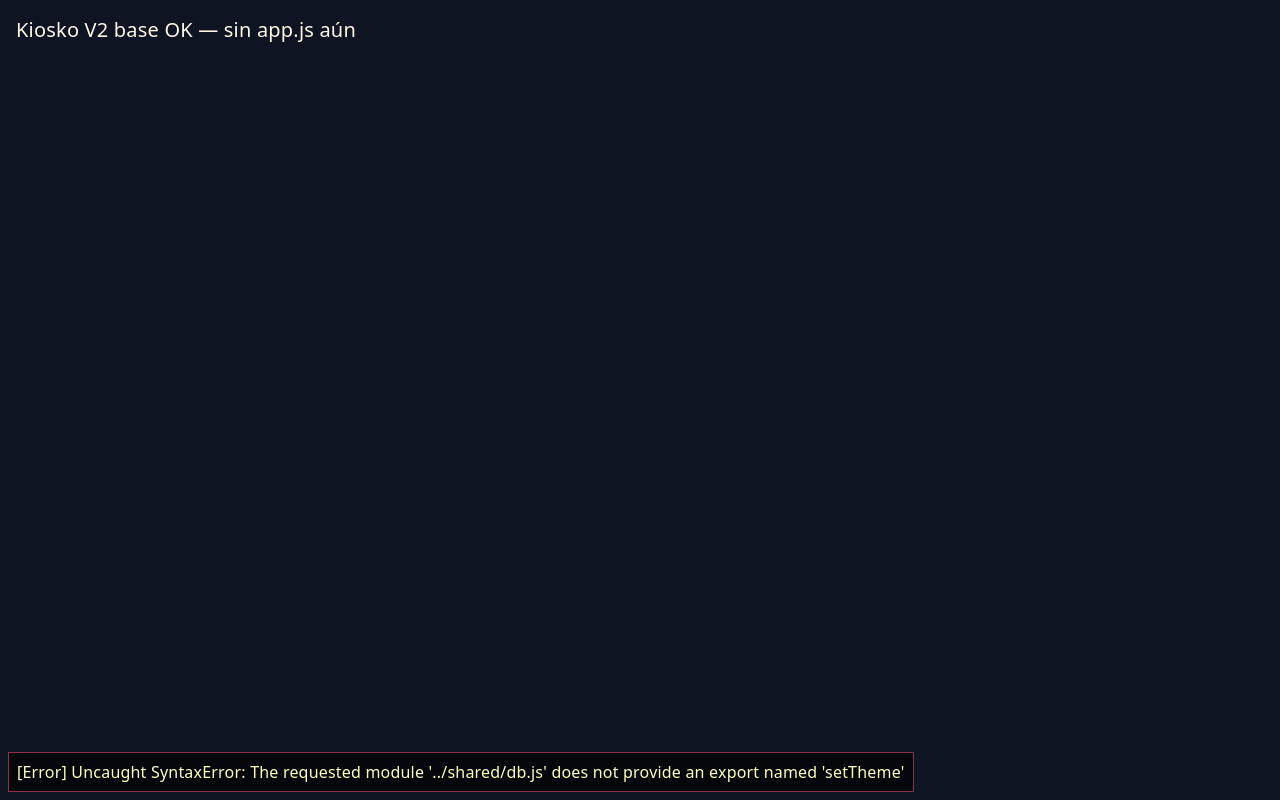
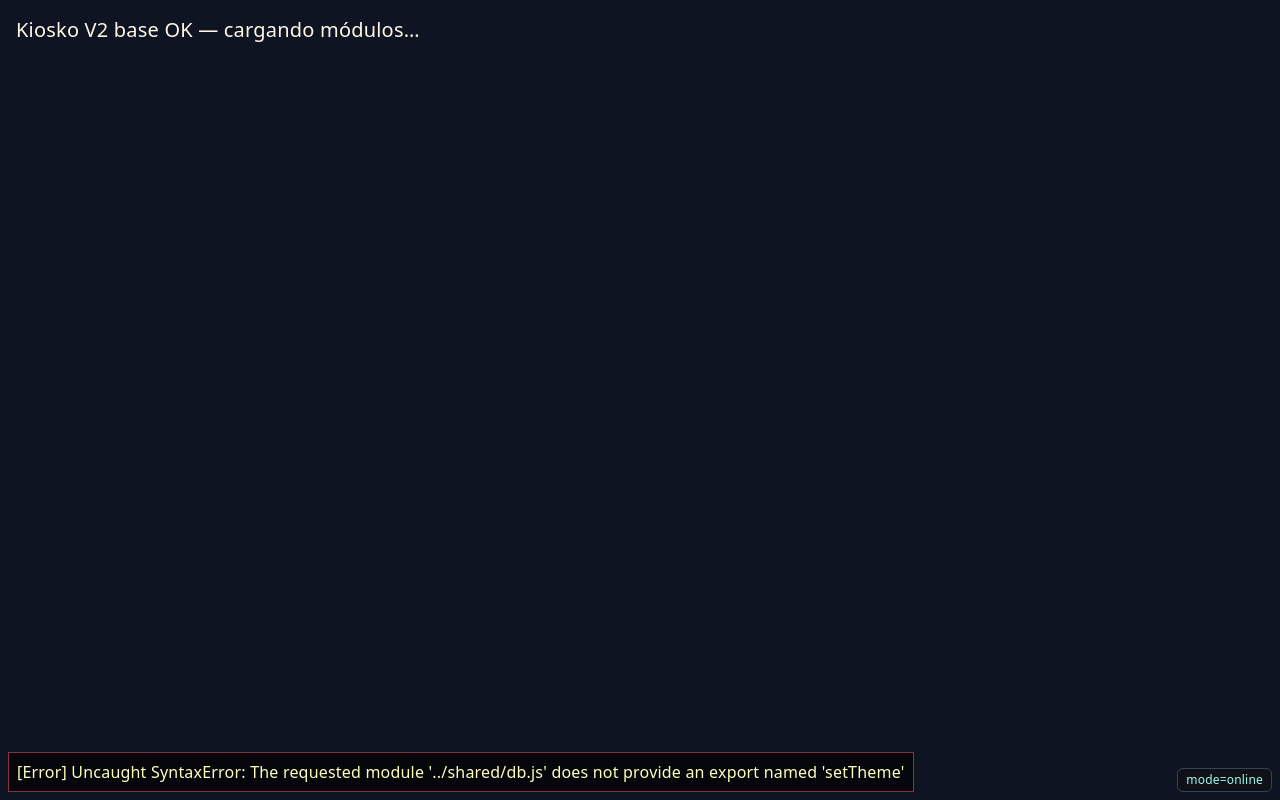
Before and after one commit to lexusm2p/prueba, a plain HTML site: page v2/kiosk/index.html in a window 1280 px wide. Drawn offline with Linux system fonts and the light colour scheme; no server answers.

Commit message:
Update index.html

```diff
--- a/v2/kiosk/index.html
+++ b/v2/kiosk/index.html
@@ -10,38 +10,61 @@
   <style>
     body{background:#0f1422;color:#fff8e6;font-family:system-ui,Arial}
     #app{padding:16px;font-size:20px}
-    .err{position:fixed;left:8px;bottom:8px;background:#000a;color:#ffb;padding:8px;border:1px solid #834;max-width:92vw;white-space:pre-wrap}
+    .err{position:fixed;left:8px;bottom:8px;background:#000a;color:#ffb;padding:8px;border:1px solid #834;max-width:92vw;white-space:pre-wrap;z-index:99999}
+    .badge{position:fixed;right:8px;bottom:8px;background:#111a;border:1px solid #345;color:#9fe;padding:4px 8px;border-radius:6px;font:12px/1.2 system-ui}
   </style>
 </head>
 <body data-theme="base">
   <div id="app">Cargando Kiosko V2…</div>
 
+  <script>
+    // 0) Flags de modo visibles para TODOS los módulos 👈
+    const qs = new URLSearchParams(location.search);
+    const mode = (qs.get('mode') || 'online').toLowerCase();
+    window.MODE = {
+      OFFLINE: mode === 'offline',
+      READONLY: qs.get('ro') === '1',
+      LEGACY: qs.get('legacy') === '1'
+    };
+    // insignia de modo
+    const badge = document.createElement('div');
+    badge.className = 'badge';
+    badge.textContent = `mode=${mode}${window.MODE.READONLY?' · RO':''}${window.MODE.LEGACY?' · LEGACY':''}`;
+    document.body.appendChild(badge);
+  </script>
+
+  <!-- 1) Guard del tema: define window._freezeSettings si no existe 👈 -->
+  <script type="module" src="../shared/theme-guard.js"></script>
+
   <script type="module">
-    // Mostrar errores en pantalla
-    window.addEventListener('error', e=>{
-      const b=document.createElement('div'); b.className='err';
-      b.textContent='[Error] '+(e.message||e.error); document.body.appendChild(b);
-    });
-    window.addEventListener('unhandledrejection', e=>{
-      const b=document.createElement('div'); b.className='err';
-      b.textContent='[Promise] '+(e.reason && e.reason.message ? e.reason.message : e.reason);
+    // 2) Overlay de errores robusto 👈
+    const showErr = (label, val) => {
+      const b = document.createElement('div'); b.className='err';
+      let msg = '';
+      if (val && typeof val === 'object') {
+        msg = val.message || JSON.stringify(val);
+      } else {
+        msg = String(val);
+      }
+      b.textContent = `[${label}] ${msg}`;
       document.body.appendChild(b);
-    });
+    };
+    window.addEventListener('error', (e)=> showErr('Error', e.message || e.error));
+    window.addEventListener('unhandledrejection', (e)=> showErr('Promise', (e.reason && e.reason.message) || e.reason));
 
-    // Paso 1: confirmar que este archivo sí corre
-    document.getElementById('app').textContent = 'Kiosko V2 base OK — sin app.js aún';
+    // 3) Confirmar que corre
+    document.getElementById('app').textContent = 'Kiosko V2 base OK — cargando módulos…';
 
-    // Paso 2: flags/legacy (seguro)
+    // 4) Flags/legacy
     import './config.js';
-    try { await import('./legacy.js'); } catch(e) {}
+    try { await import('./legacy.js'); } catch(_) {}
 
-    // Paso 3: IMPORTAR por etapas (descomenta una a la vez):
+    // 5) Cargar Firebase (opcional si db.js ya lo importa)
+    // Si quieres evitar doble import, comenta la línea siguiente:
+    await import('../shared/firebase.js');
 
-    //a) Firebase (si falla aquí verás el error en pantalla)
-     await import('../shared/firebase.js');
-
-    // b) App real
-     await import('./app.js');
+    // 6) Cargar la app real
+    await import('./app.js');
   </script>
 </body>
 </html>
```
